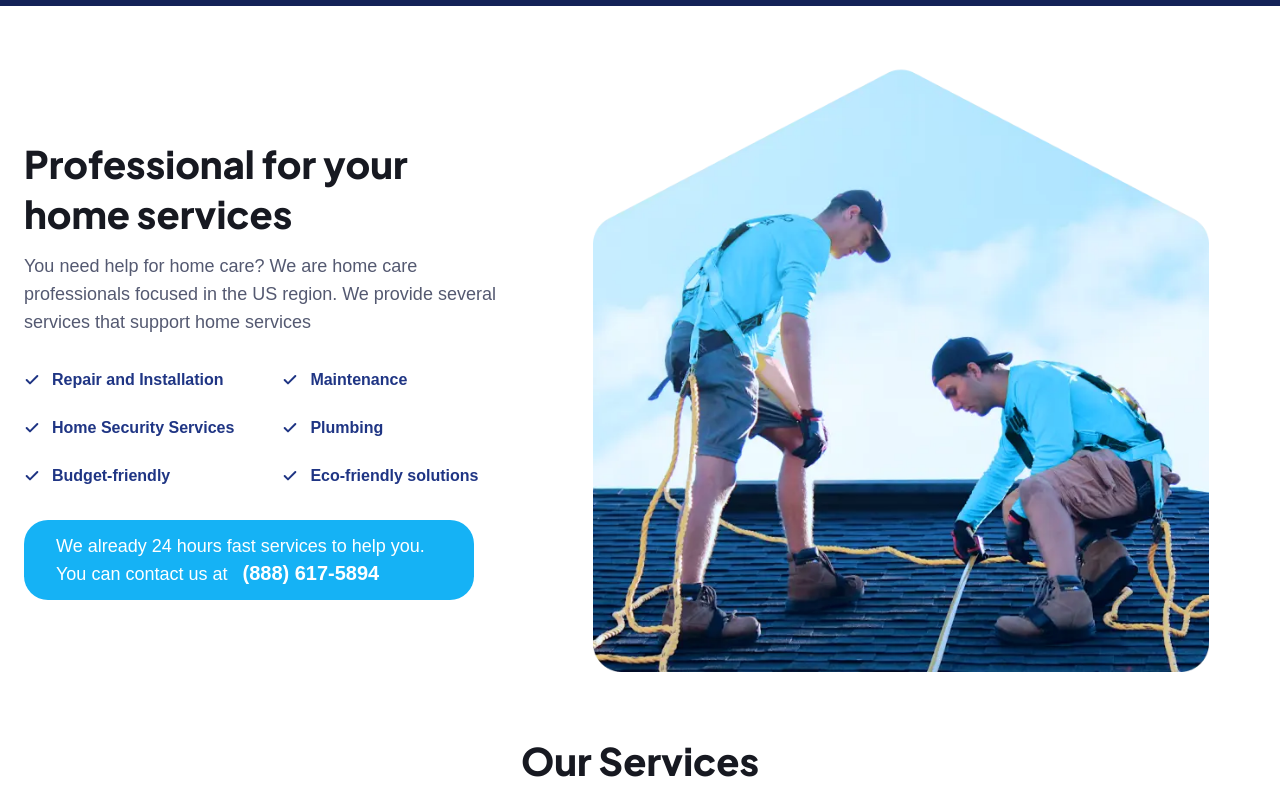
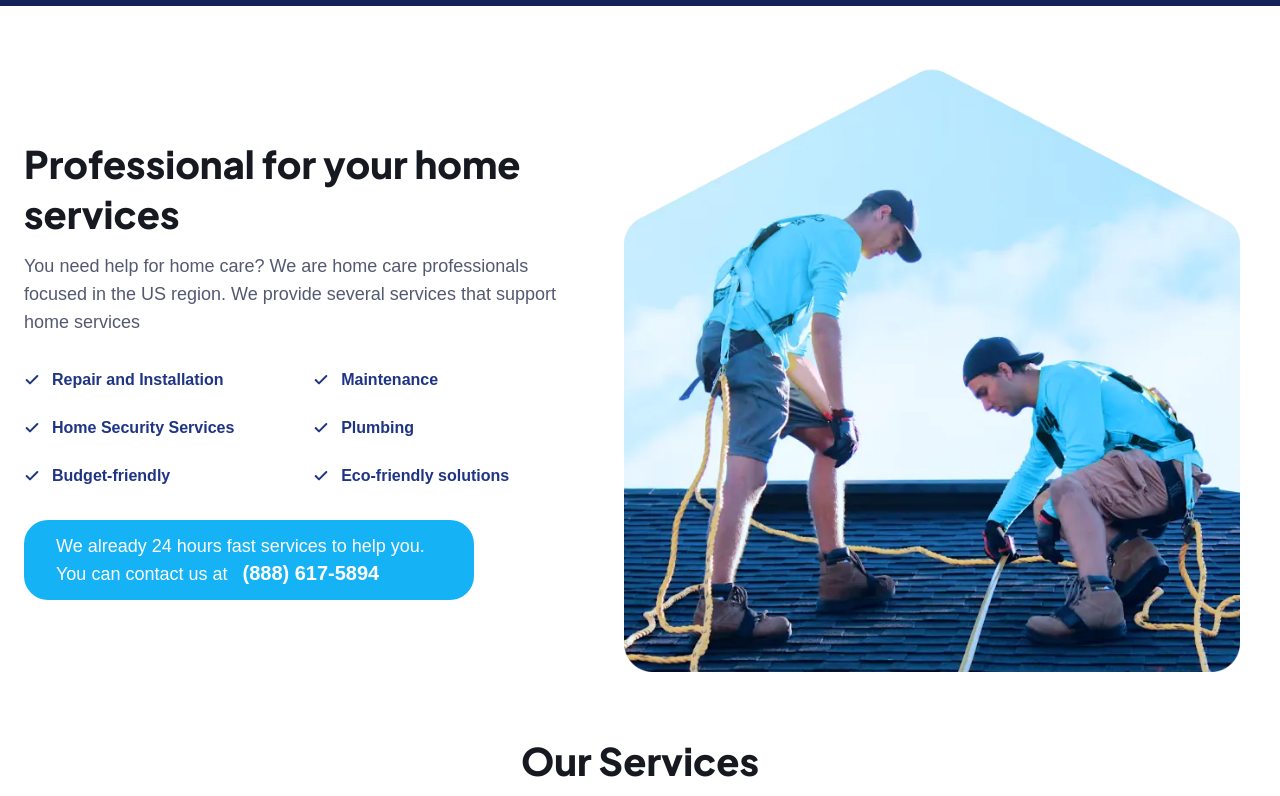
Before and after one commit to Maksym82/HomeServices, a plain HTML site: page index.html in a window 1280 px wide. Shown: the part 694-1490 px from the top of the page. Drawn offline with nearby package versions, Linux system fonts and the light colour scheme; a web font is replaced by a local one.

Commit message:
Fix error

```diff
--- a/sass/layout/_content.scss
+++ b/sass/layout/_content.scss
@@ -34,7 +34,7 @@
 }
 
 .content__info-box {
-  flex: 0 0 40%;
+  flex: 0 0 45%;
 }
 
 .content__title {
```
Also changed, not shown: css/main.css, css/main.min.css.
